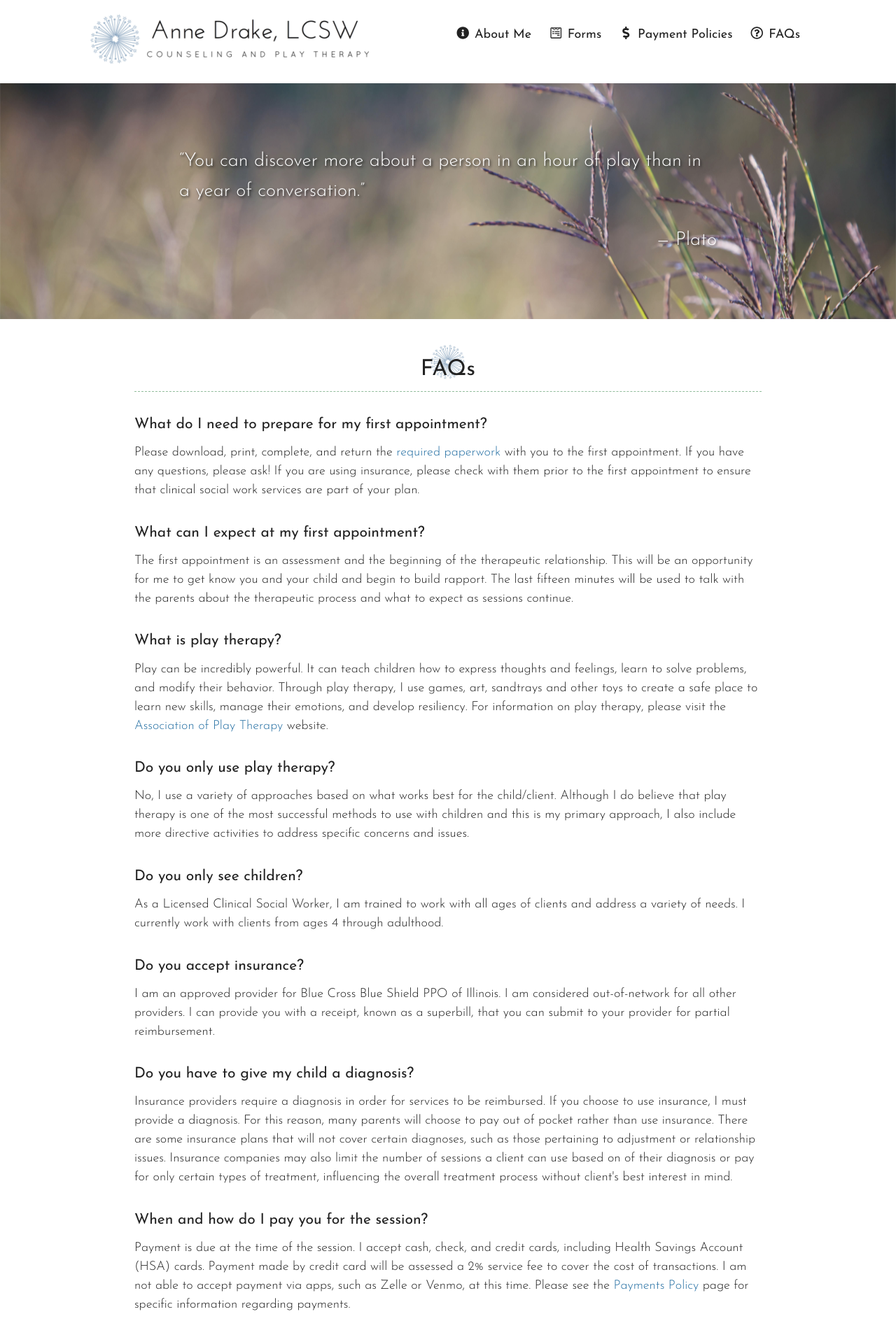
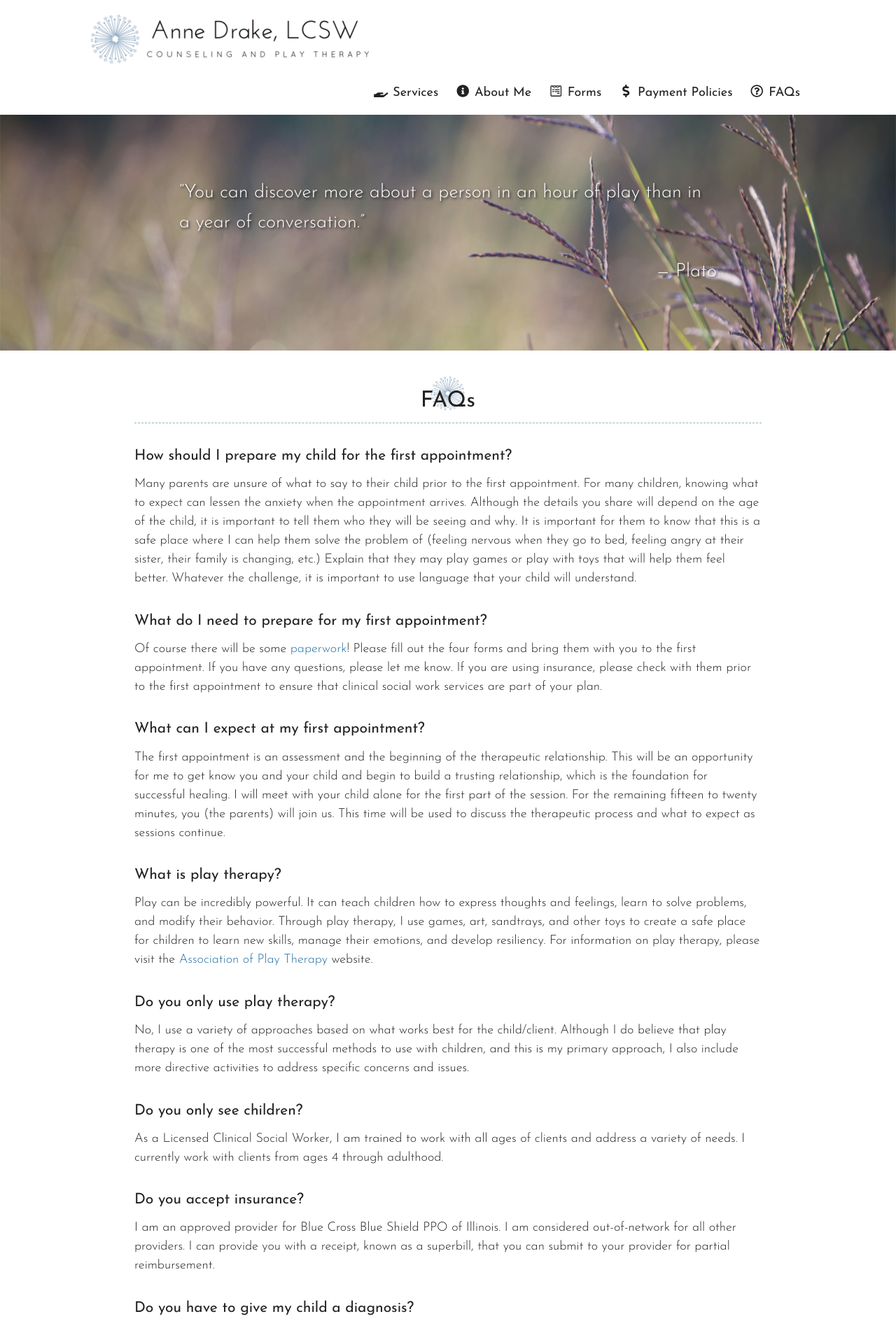
Before and after one commit to annedrakelcsw/annedrakelcsw.github.io, a Jekyll site: the page built from faqs.html, in a window 1280 px wide. Shown: the top 1898 px of the page at 70% size. Built offline with Jekyll 4.4.1, drawn with Linux system fonts in a browser that asks for light colours; nearby versions of some CDN libraries; some of the changed text lies outside the part shown.

Commit message:
additional edits/feedback from Laura

```diff
--- a/_data/faqs.yml
+++ b/_data/faqs.yml
@@ -1,14 +1,17 @@
+- question: How should I prepare my child for the first appointment?
+  answer: Many parents are unsure of what to say to their child prior to the first appointment. For many children, knowing what to expect can lessen the anxiety when the appointment arrives. Although the details you share will depend on the age of the child, it is important to tell them who they will be seeing and why. It is important for them to know that this is a safe place where I can help them solve the problem of (feeling nervous when they go to bed, feeling angry at their sister, their family is changing, etc.) Explain that they may play games or play with toys that will help them feel better. Whatever the challenge, it is important to use language that your child will understand.
+
 - question: What do I need to prepare for my first appointment?
-  answer: Please download, print, complete, and return the <a href="forms.html">required paperwork</a> with you to the first appointment. If you have any questions, please ask! If you are using insurance, please check with them prior to the first appointment to ensure that clinical social work services are part of your plan.
+  answer: Of course there will be some <a href="forms.html">paperwork</a>! Please fill out the four forms and bring them with you to the first appointment. If you have any questions, please let me know. If you are using insurance, please check with them prior to the first appointment to ensure that clinical social work services are part of your plan.
 
 - question: What can I expect at my first appointment?
-  answer: The first appointment is an assessment and the beginning of the therapeutic relationship. This will be an opportunity for me to get know you and your child and begin to build rapport. The last fifteen minutes will be used to talk with the parents about the therapeutic process and what to expect as sessions continue.
+  answer: The first appointment is an assessment and the beginning of the therapeutic relationship. This will be an opportunity for me to get know you and your child and begin to build a trusting relationship, which is the foundation for successful healing. I will meet with your child alone for the first part of the session. For the remaining fifteen to twenty minutes, you (the parents) will join us. This time will be used to discuss the therapeutic process and what to expect as sessions continue.
 
 - question: What is play therapy?
-  answer: Play can be incredibly powerful. It can teach children how to express thoughts and feelings, learn to solve problems, and modify their behavior. Through play therapy, I use games, art, sandtrays and other toys to create a safe place to learn new skills, manage their emotions, and develop resiliency. For information on play therapy, please visit the <a href="http://www.a4pt.org/page/WhyPlayTherapy" target="_blank">Association of Play Therapy</a> website.
+  answer: Play can be incredibly powerful. It can teach children how to express thoughts and feelings, learn to solve problems, and modify their behavior. Through play therapy, I use games, art, sandtrays, and other toys to create a safe place for children to learn new skills, manage their emotions, and develop resiliency. For information on play therapy, please visit the <a href="http://www.a4pt.org/page/WhyPlayTherapy" target="_blank">Association of Play Therapy</a> website.
 
 - question: Do you only use play therapy?
-  answer: No, I use a variety of approaches based on what works best for the child/client. Although I do believe that play therapy is one of the most successful methods to use with children and this is my primary approach, I also include more directive activities to address specific concerns and issues.
+  answer: No, I use a variety of approaches based on what works best for the child/client. Although I do believe that play therapy is one of the most successful methods to use with children, and this is my primary approach, I also include more directive activities to address specific concerns and issues.
 
 - question: Do you only see children?
   answer: As a Licensed Clinical Social Worker, I am trained to work with all ages of clients and address a variety of needs. I currently work with clients from ages 4 through adulthood.
@@ -17,10 +20,10 @@
   answer: I am an approved provider for Blue Cross Blue Shield PPO of Illinois. I am considered out-of-network for all other providers. I can provide you with a receipt, known as a superbill, that you can submit to your provider for partial reimbursement.
 
 - question: Do you have to give my child a diagnosis?
-  answer: Insurance providers require a diagnosis in order for services to be reimbursed. If you choose to use insurance, I must provide a diagnosis. For this reason, many parents will choose to pay out of pocket rather than use insurance. There are some insurance plans that will not cover certain diagnoses, such as those pertaining to adjustment or relationship issues. Insurance companies may also limit the number of sessions a client can use based on of their diagnosis or pay for only certain types of treatment, influencing the overall treatment process without client's best interest in mind.
+  answer: Insurance providers require a diagnosis in order for services to be reimbursed. If you choose to use insurance, I must provide a diagnosis. For this reason, many parents will choose to pay out of pocket rather than use insurance. There are some insurance plans that will not cover certain diagnoses, such as those pertaining to adjustment or relationship issues. Insurance companies may also limit the number of sessions a client can use based on of their diagnosis or pay for only certain types of treatment, influencing the overall treatment process without a client's best interest in mind.
 
 - question: When and how do I pay you for the session?
   answer: Payment is due at the time of the session. I accept cash, check, and credit cards, including Health Savings Account (HSA) cards. Payment made by credit card will be assessed a 2% service fee to cover the cost of transactions. I am not able to accept payment via apps, such as Zelle or Venmo, at this time. Please see the <a href="payments.html">Payments Policy</a> page for specific information regarding payments.
 
 - question: What are your hours?
-  answer: I work Sunday through Thursday by appointment. Weekend and after school hours are the most popular and can be harder to get. If you live near the office and have some flexibility, please consider a before-school appointment for more availability.
+  answer: I work Sunday through Thursday by appointment. Weekend and after-school hours are the most popular and can be harder to get. If you live near the office and have some flexibility, please consider a before-school appointment for more availability.
--- a/_layouts/default.html
+++ b/_layouts/default.html
@@ -21,6 +21,7 @@
       <h1>{{ site.title }}</h1>
       <a href="index.html"><img src="{{ site.baseurl }}/images/anne-drake-lcsw-logo-400x74.png" alt="{{ site.title }}" title="{{ site.title }}" id="logo"></a>
       <nav>
+        <a href="index.html"><i class="fas fa-hand-holding fa-fw"></i>&nbsp;Services</a>
         <a href="about.html"><i class="fas fa-info-circle fa-fw"></i>&nbsp;About Me</a>
         <a href="forms.html"><i class="fab fa-wpforms fa-fw"></i></i>&nbsp;Forms</a>
         <a href="payments.html"><i class="fas fa-dollar-sign fa-fw"></i>&nbsp;Payment Policies</a>
@@ -55,6 +56,14 @@
           </div>
           <div class="icon-box">
             <div class="icon-img">
+              <i class="fas fa-phone fa-fw"></i>
+            </div>
+            <div class="icon-content">
+              {{ site.data.contact.phone }}
+            </div>
+          </div>
+          <div class="icon-box">
+            <div class="icon-img">
               <i class="fas fa-map-marker-alt fa-fw"></i>
             </div>
             <div class="icon-content">
--- a/_sass/type.scss
+++ b/_sass/type.scss
@@ -53,6 +53,10 @@ p:last-child {
   margin-bottom: 0;
 }
 
+#phone-number {
+  font-weight: 400;
+}
+
 address {
   font-style: normal;
   margin-bottom:1em;
--- a/index.html
+++ b/index.html
@@ -2,6 +2,10 @@
 title: Services
 ---
 
+<section>
+  <h2>Philosophy</h2>
+  <p>I have a philosophy!</p>
+</section>
 <section id="two-column" class="clearfix">
   <h2>{{ page.title }}</h2>
   <div class="left">
@@ -46,6 +50,7 @@ title: Services
   <section id="call-to-action">
     <p>I would be delighted to be a part of your family's journey to peace, confidence, and success.</p>
     <a href="mailto:{{ site.data.contact.email }}"><i class="far fa-envelope fa-fw"></i>&nbsp;Email me today to schedule your consultation</a>
+    <p>Or, call me at <span id="phone-number">{{ site.data.contact.phone }}</span>.</p>
     <p>Located in River Forest, Illinois&mdash;conveniently accessible for the west Chicago suburbs.</p>
     <address>
       {{ site.data.contact.street }}<br>
```
